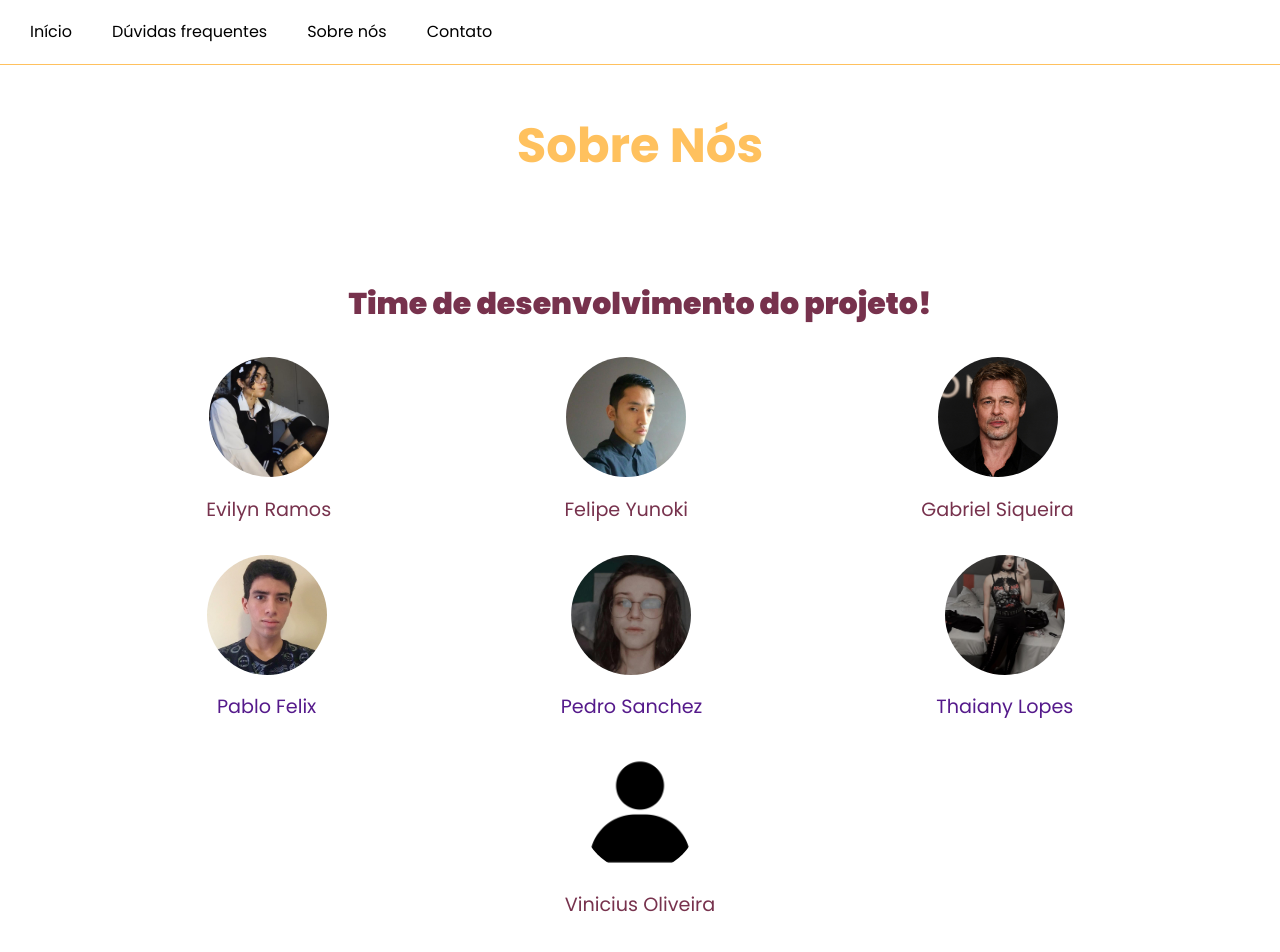
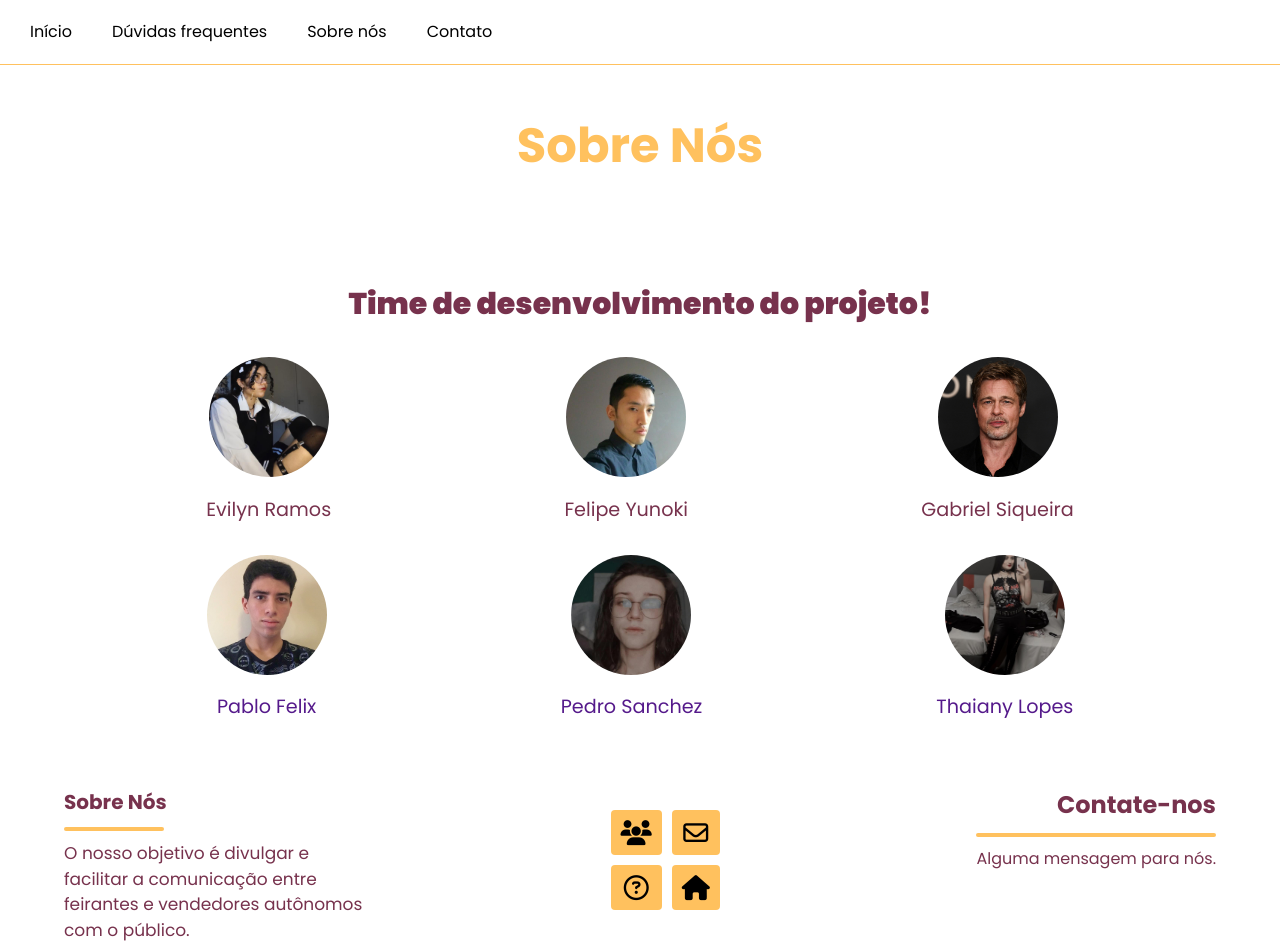
Before and after one commit to ghsiqueira/tcc, a plain HTML site: page aboutus.html in a window 1280 px wide. Shown: the top 952 px of the page. Drawn offline with Linux system fonts and the light colour scheme.

Commit message:
Update aboutus.html

```diff
--- a/aboutus.html
+++ b/aboutus.html
@@ -65,13 +65,6 @@
                   </a>
               </div>
           </div>
-          <div class="team3">
-            <div class="dev-person">
-              <a href="" target=""><img src="images/3106921.png" alt="Imagem ilustrativa">
-              <p>Vinicius Oliveira</p>
-              </a>
-            </div>
-          </div>
     </section>
 
     <footer class="Rodape">
```
